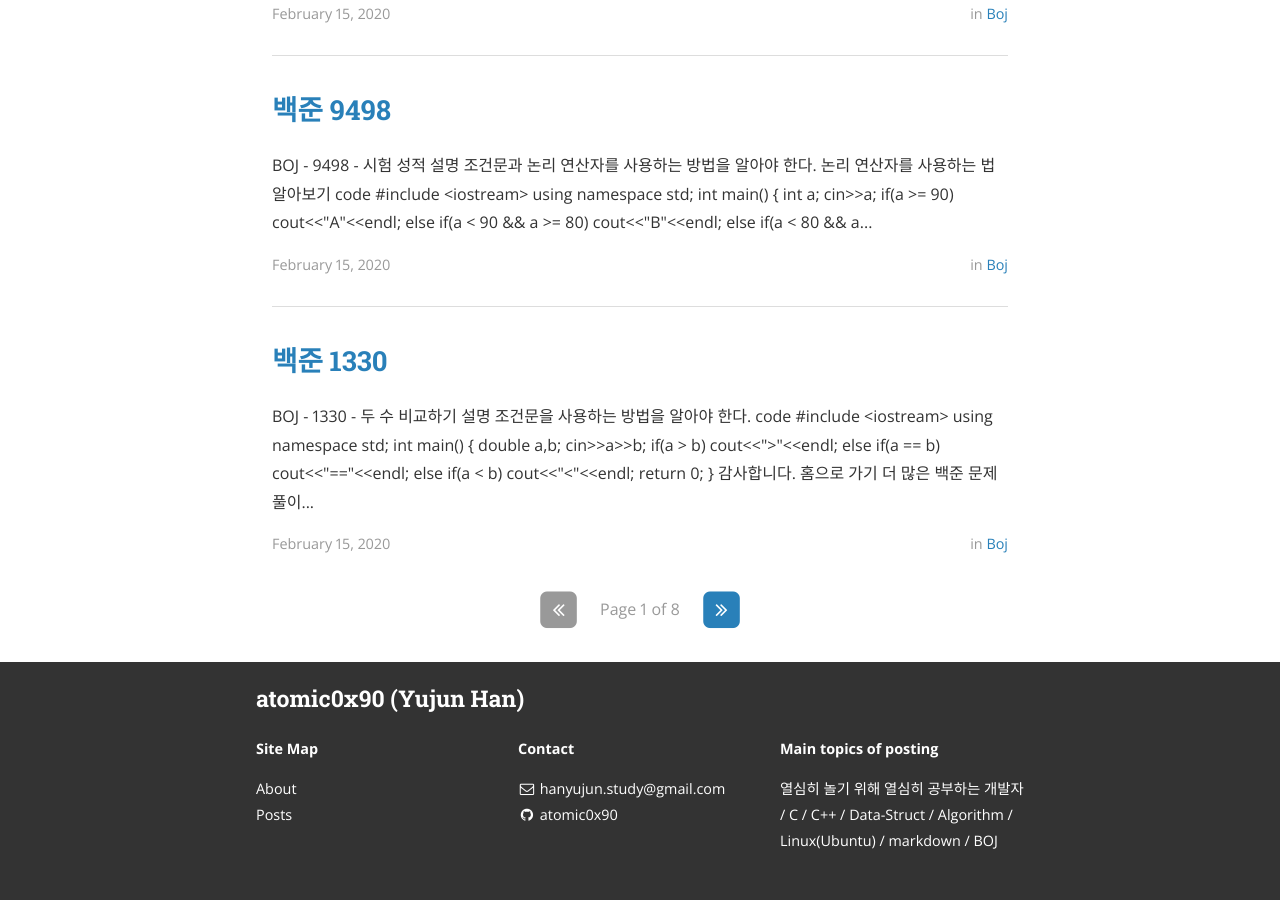
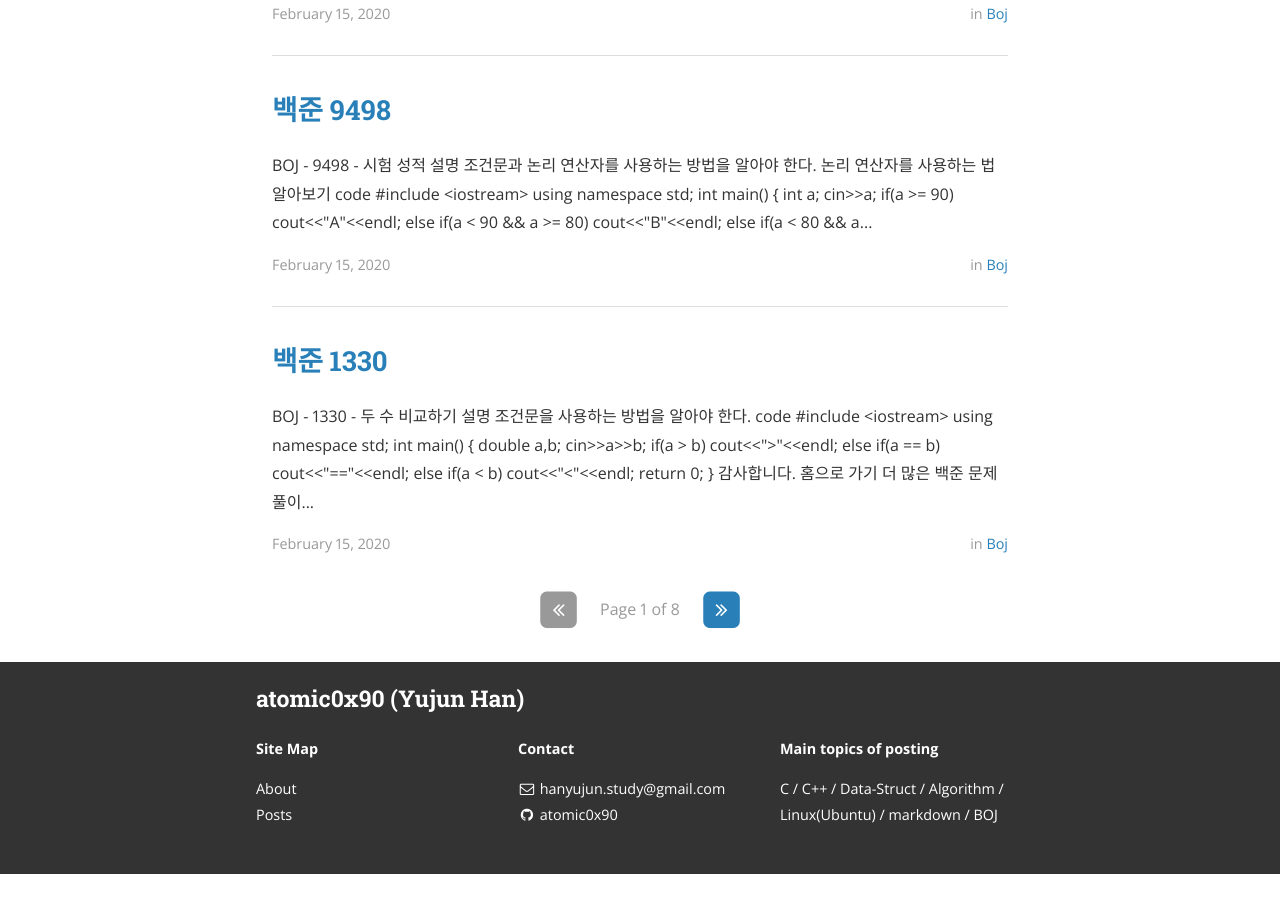
Before and after one commit to atomic0x90/atomic0x90.github.io, a Jekyll site: the page built from index.html, in a window 1280 px wide and 900 px high, scrolled down 1203 px. Built offline with Jekyll 4.4.1, drawn with Linux system fonts in a browser that asks for light colours; nearby versions of some CDN libraries; the list of posts is cut into pages by our own code; after the commit the page ends 2077 px from its top, so only the background shows below that.

Commit message:
Fix meta name=description

```diff
--- a/_config.yml
+++ b/_config.yml
@@ -22,7 +22,7 @@ subtitle: "열심히 놀기 위해 열심히 공부하는 개발자"
 email: hanyujun.study@gmail.com
 name: Yujun Han
 description: >
-  열심히 놀기 위해 열심히 공부하는 개발자 / C / C++ / Data-Struct / Algorithm / Linux(Ubuntu) / markdown / BOJ
+  C / C++ / Data-Struct / Algorithm / Linux(Ubuntu) / markdown / BOJ
 # Base URL of site (i.e. /blog). It should always start with a slash,
 # and never end with a slash. Set it to a blank value if hosting at the
 # root of your server.
```
